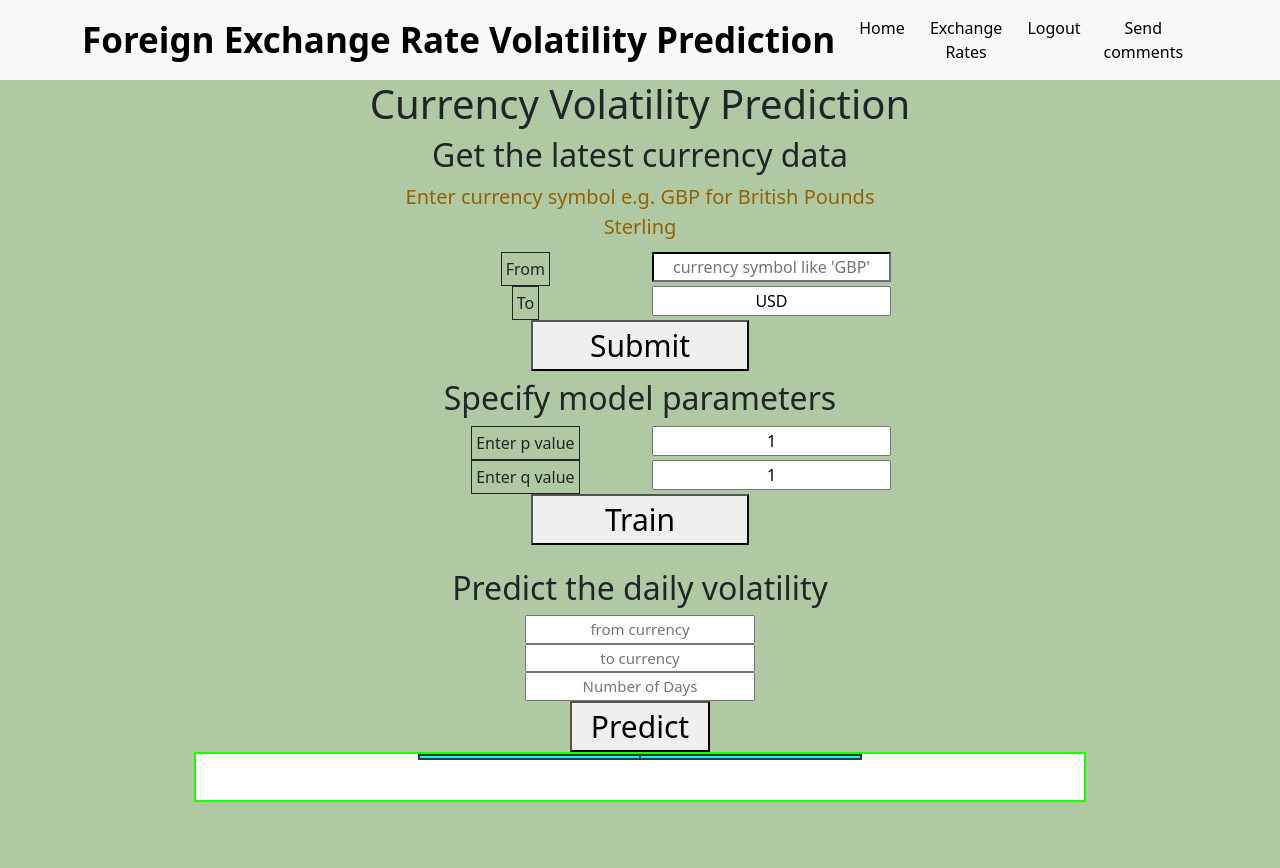
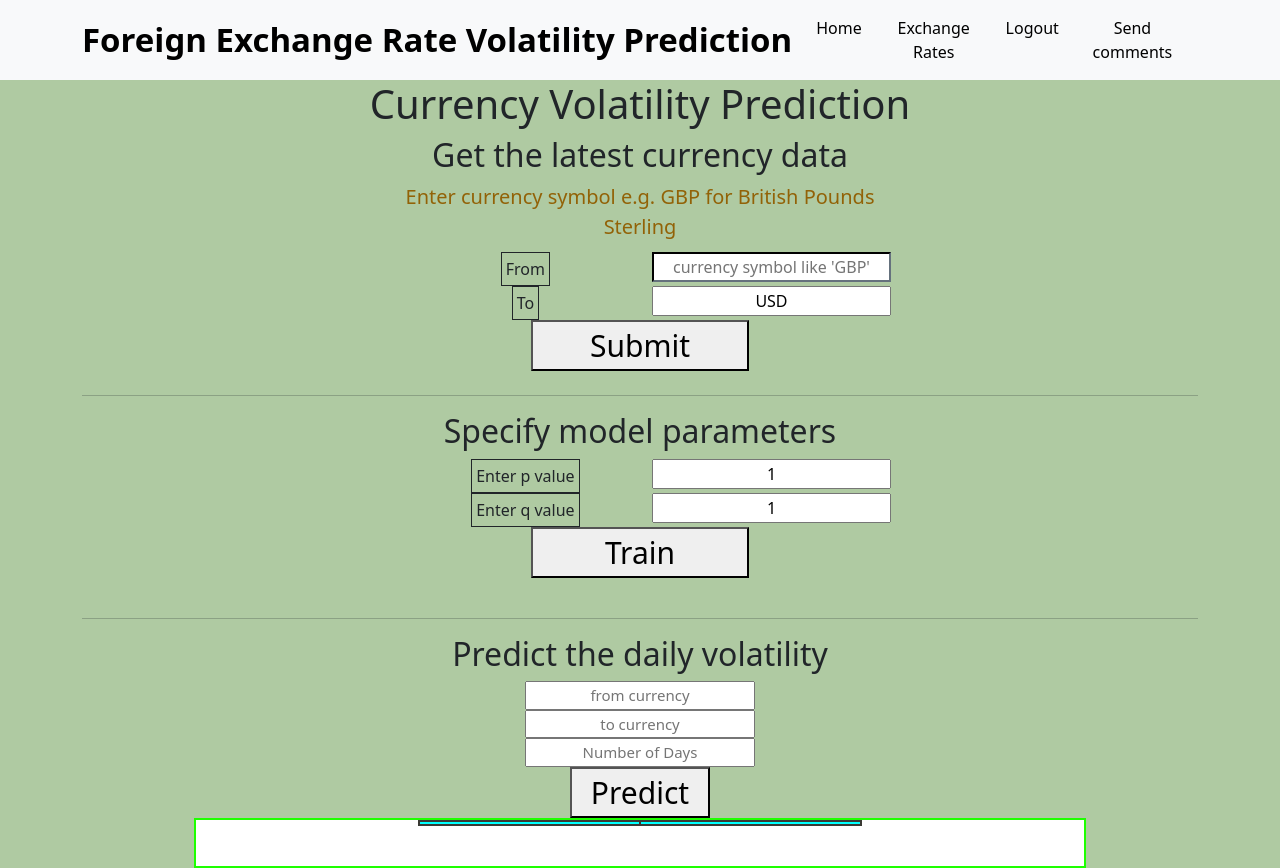
Before and after one commit to Wali-Mohamed/foreign_exchange_prediction, a Flask app: page /data in a window 1280 px wide. Before the commit the page ends 802 px from the top, so only its background shows below. Run offline with Flask 3, Linux system fonts and the light colour scheme; parts of the project's set-up code (start-up, migrations or seed data) failed here and were passed over.

Commit message:
style change

```diff
--- a/static/styles.css
+++ b/static/styles.css
@@ -7,7 +7,7 @@ h1, h2{
 }
 .title {
   color:black;
-  font-size: 12px;
+  font-size: 15px;
   font-weight: bolder;
 }
 .home-pic {
@@ -150,7 +150,7 @@ table.dataframe > thead > tr > td
       font-size: 15px;
 
     }
-    .result_table,.train button, .get_data button {
+    .result_table,.train button, .get_data button, .title {
       font-size: 20px;
 
     }
@@ -161,7 +161,7 @@ table.dataframe > thead > tr > td
       font-size: 20px;
     }
     .title {
-      font-size: 35px;
+      font-size: 33px;
       font-weight: bolder;
     }
     .result_table, .train button, .get_data button, .predict {
--- a/templates/index.html
+++ b/templates/index.html
@@ -50,6 +50,7 @@
   </div>
 
 </div>
+<hr>
 
 
 
@@ -90,7 +91,7 @@
 
 </div>
 
-
+<hr>
 
 <div class="predict">
   <h2>Predict the daily volatility</h2>
@@ -107,6 +108,7 @@
   </form>
 
 </div>
+
 
 <div class="predict_result">
   <table class="result_table">
```
Also changed, not shown: 3 other files.
